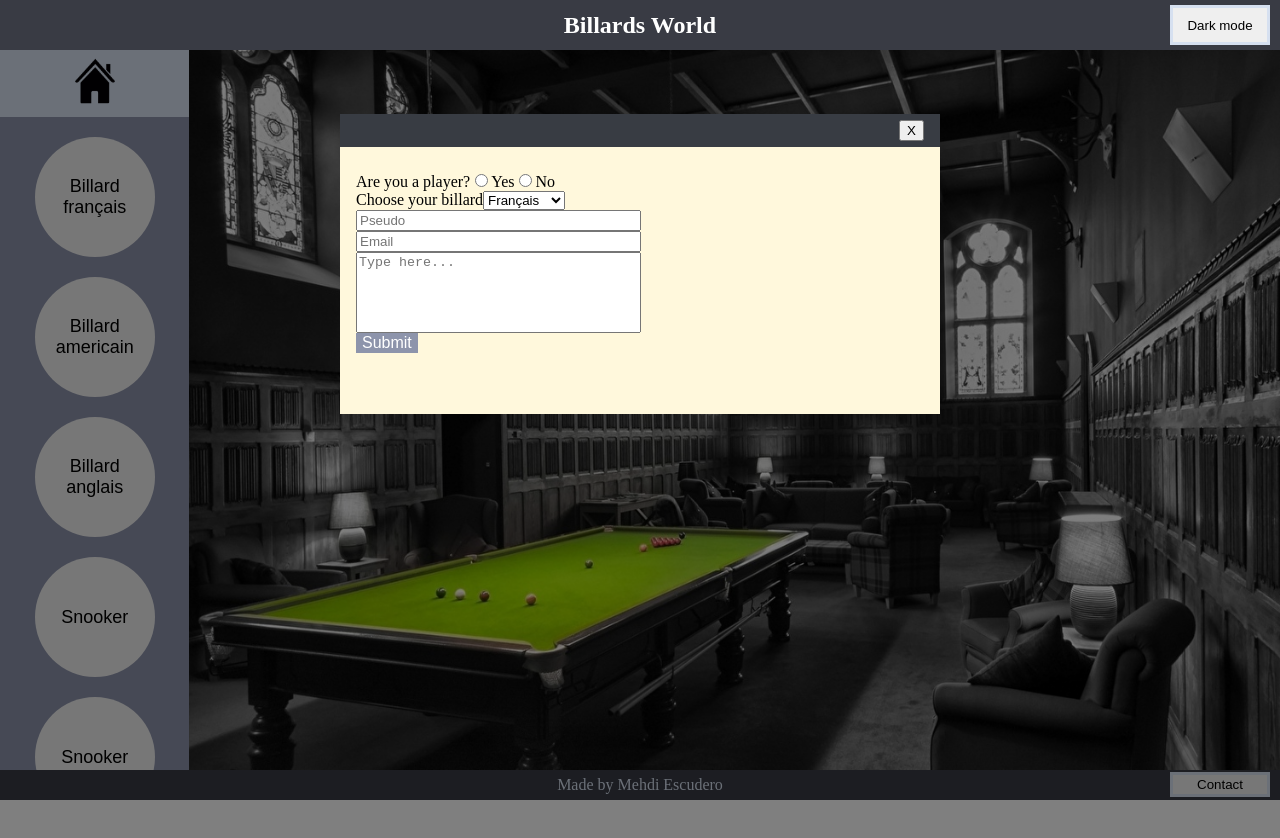
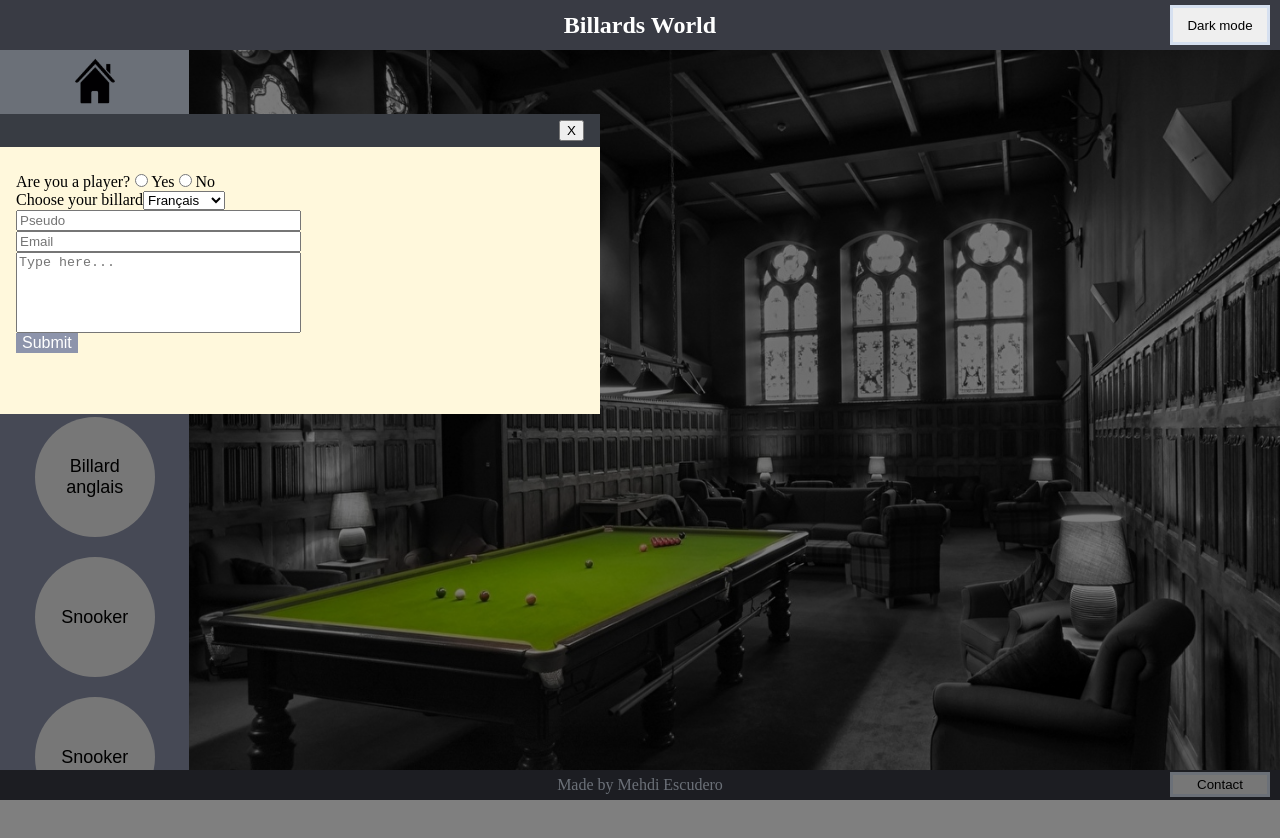
Before and after one commit to MehdiEscudero/billard-demo, a React (Create React App) app: page / in a window 1280 px wide. Both pictures are taken after a click on the button "Contact". Shown: the top 838 px of the page. Built offline with nearby package versions, Linux system fonts and the light colour scheme.

Commit message:
créa de la div intermédiaire pour close everywhere

```diff
--- a/src/components/modal/Modal.js
+++ b/src/components/modal/Modal.js
@@ -72,6 +72,7 @@ class Modal extends React.Component {
     );
     return (
       <div className="modal">
+        <div onClick={() => this.props.handleModal(false)} className="forclick">
           <div className="modal-wrapper">
             <div className="modal-header">
               <button
@@ -146,6 +147,7 @@ class Modal extends React.Component {
             </div>
           </div>
         </div>
+      </div>
     );
   }
 }
--- a/src/components/modal/modal.css
+++ b/src/components/modal/modal.css
@@ -7,10 +7,16 @@
   bottom: auto;
   right: auto;
   left: auto;
+}
+
+.forclick {
   background: rgba(0, 0, 0, 0.5);
+  height: 100%;
+  width: 100%;
 }
 
 .modal-wrapper {
+  position: absolute;
   background: cornsilk;
   width: 80%;
   max-width: 600px;
```
Lines whose indentation alone changed are shown as unchanged.
